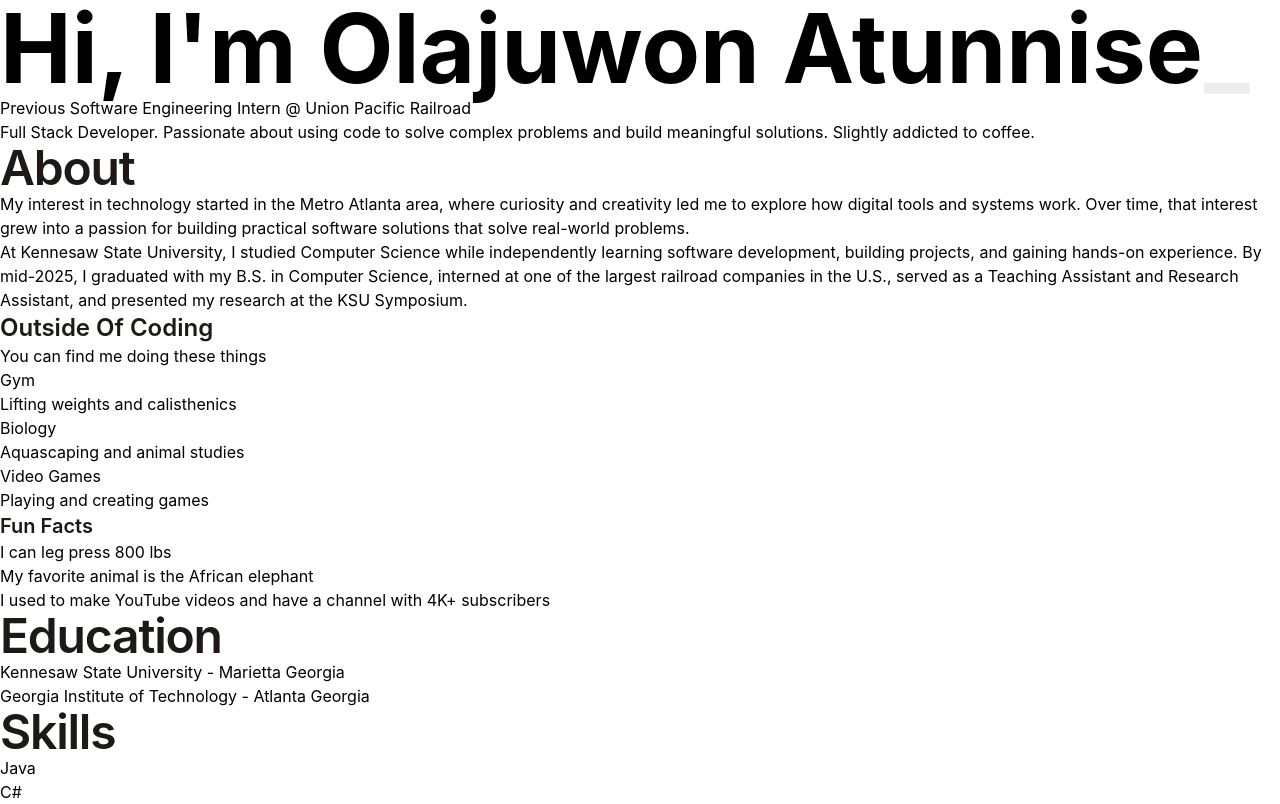
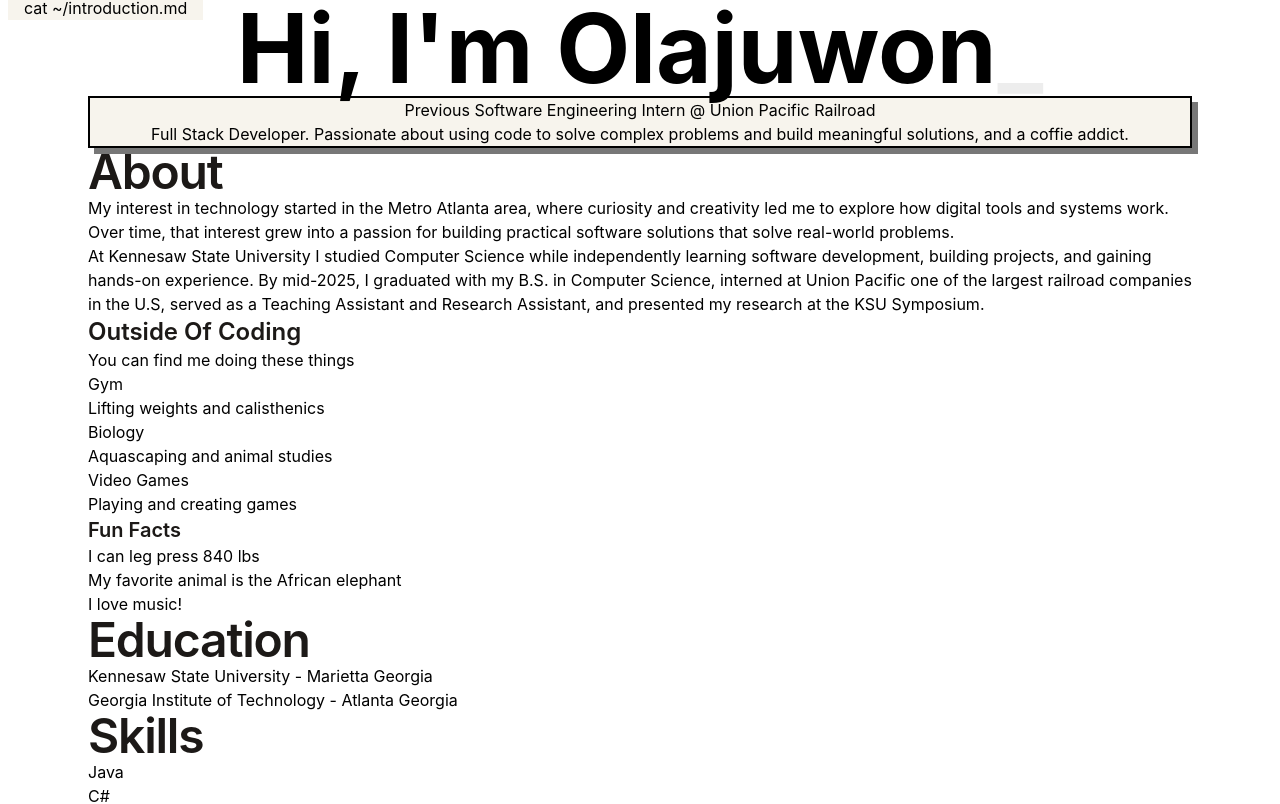
Before and after one commit to Juwonaman/myportfolio, a React (Vite) app: page / in a window 1280 px wide. Shown: the top 804 px of the page. Built offline with nearby package versions, Linux system fonts and the light colour scheme.

Commit message:
update 3

```diff
--- a/src/App.css
+++ b/src/App.css
@@ -1,3 +1,35 @@
-@theme {
+@import "tailwindcss";
 
+@layer components {
+    .recipe-section-title{
+      @apply text-5xl font-semibold tracking-tight text-stone-900;
+    }
+    .recipe-section-small{
+      @apply text-2xl font-semibold text-stone-900;
+    }
+    .reciple-section-xsmall{
+      @apply text-xl font-semibold text-stone-900;
+    }
+    .recipe-middle-format{
+      @apply text-center;
+    }
+    .recipe-hero{
+      @apply flex flex-col items-center text-center;
+    }
   }
+
+  @theme{
+    --animation-fadein: 1s ease-out forwards;
+    @keyframes fadein{
+      0%{
+        opacity: 0;
+      }
+      100%{
+        opacity: 100;
+      }
+    }
+  }
+
+  body {
+    margin: 0;
+  }
--- a/src/App.jsx
+++ b/src/App.jsx
@@ -20,7 +20,7 @@ function App() {
     <main>
       <ScrollFadeIn>
 
-
+    <header className = "recipe-middle-format ">
       <h1 className="text-8xl font-bold">
       <Typewriter
   options={{
@@ -28,12 +28,16 @@ function App() {
     autoStart: true,
     cursor: '_',
     pauseFor: 1450000000
-  }}
-/>
+  }}/>
 
       </h1>
-      <CompAndRole />
+      <section className = "border-2 border-black shadow-[6px_6px_0px_#777] bg-[#f7f4ed] px-4">
+        <span className =" absolute -top-1 left-2 bg-[#f7f4ed] px-4">cat ~/introduction.md</span>
+      <CompAndRole/>
       <p>{whatIdo}</p>
+      </section>
+      </header>
+
       <AboutMe />
       <FunFact />
       <Education />
--- a/src/components/AboutMe.jsx
+++ b/src/components/AboutMe.jsx
@@ -6,7 +6,24 @@ function AboutMe() {
     <section>
       <h2 className="recipe-section-title">About</h2>
       {aboutMe.map((paragraph, idx) => (
-        <p key={idx}>{paragraph}</p>
+        <p key={idx}>
+          {typeof paragraph === 'string'
+            ? paragraph
+            : paragraph.map((chunk, chunkIdx) =>
+                chunk.href ? (
+                  <a
+                    key={chunkIdx}
+                    href={chunk.href}
+                    target="_blank"
+                    rel="noopener noreferrer"
+                  >
+                    {chunk.text}
+                  </a>
+                ) : (
+                  <span key={chunkIdx}>{chunk.text}</span>
+                )
+              )}
+        </p>
       ))}
     </section>
   );
--- a/src/components/workExp.jsx
+++ b/src/components/workExp.jsx
@@ -30,7 +30,7 @@ export function CompAndRole() {
 
   return (
     <div
-      className={`transition-[filter] duration-200 ease-out ${blurred ? 'blur-xs' : ''}`}
+      className={` transition-[filter] duration-200 ease-out ${blurred ? 'blur-xs' : ''}`}
     >
       {"Previous "}{current.role} @ {current.company}
     </div>
--- a/src/data/aboutMe.js
+++ b/src/data/aboutMe.js
@@ -1,11 +1,16 @@
 // aboutMe.js
-const name = "Hi, I'm Olajuwon Atunnise"
+const name = "Hi, I'm Olajuwon"
 const aboutMe = [
   "My interest in technology started in the Metro Atlanta area, where curiosity and creativity led me to explore how digital tools and systems work. Over time, that interest grew into a passion for building practical software solutions that solve real-world problems.",
-
-  "At Kennesaw State University, I studied Computer Science while independently learning software development, building projects, and gaining hands-on experience. By mid-2025, I graduated with my B.S. in Computer Science, interned at one of the largest railroad companies in the U.S., served as a Teaching Assistant and Research Assistant, and presented my research at the KSU Symposium."
+  [
+    { text: "At " },
+    {text: "Kennesaw State University ", href: "https://www.kennesaw.edu/"},
+    {text: "I studied Computer Science while independently learning software development, building projects, and gaining hands-on experience. By mid-2025, I graduated with my B.S. in Computer Science, interned at" },
+    {text: " Union Pacific ", href: "https://www.up.com/"},
+    {text: "one of the largest railroad companies in the U.S, served as a Teaching Assistant and Research Assistant, and presented my research at the KSU Symposium."}
+  ],
 ];
-  const whatIdo= 'Full Stack Developer. Passionate about using code to solve complex problems and build meaningful solutions. Slightly addicted to coffee.'
+  const whatIdo= 'Full Stack Developer. Passionate about using code to solve complex problems and build meaningful solutions, and a coffie addict.'
 
 export default aboutMe;
 export { whatIdo };
--- a/src/data/funFact_Hobbies.js
+++ b/src/data/funFact_Hobbies.js
@@ -14,7 +14,7 @@ export const hobbyInfo = [
   ];
 
  export const funFacts = [
-    "I can leg press 800 lbs",
+    "I can leg press 840 lbs",
     "My favorite animal is the African elephant",
-    "I used to make YouTube videos and have a channel with 4K+ subscribers",
+    "I love music!",
   ];
--- a/src/index.css
+++ b/src/index.css
@@ -17,31 +17,9 @@
 @media (prefers-color-scheme: white) {
 
 }
-
-@layer components {
-  .recipe-section-title{
-    @apply text-5xl font-semibold tracking-tight text-stone-900;
-  }
-  .recipe-section-small{
-    @apply text-2xl font-semibold text-stone-900;
-  }
-  .reciple-section-xsmall{
-    @apply text-xl font-semibold text-stone-900;
-  }
+main {
+  max-width: 72rem;
+  margin: 0 auto;
+  padding-left: 1.5rem;
+  padding-right: 1.5rem;
 }
-
-@theme{
-  --animation-fadein: 1s ease-out forwards;
-  @keyframes fadein{
-    0%{
-      opacity: 0;
-    }
-    100%{
-      opacity: 100;
-    }
-  }
-}
-
-body {
-  margin: 0;
-}
```
